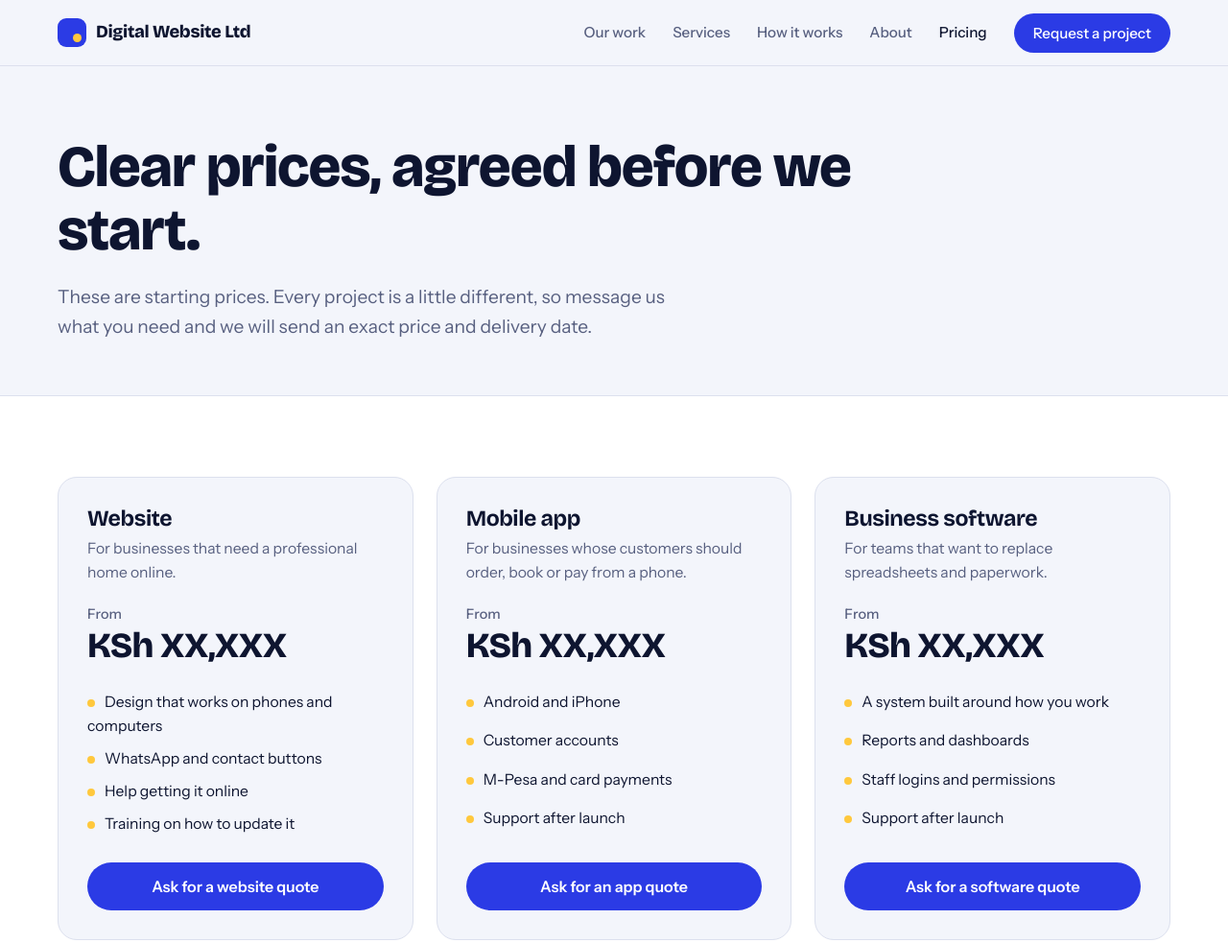
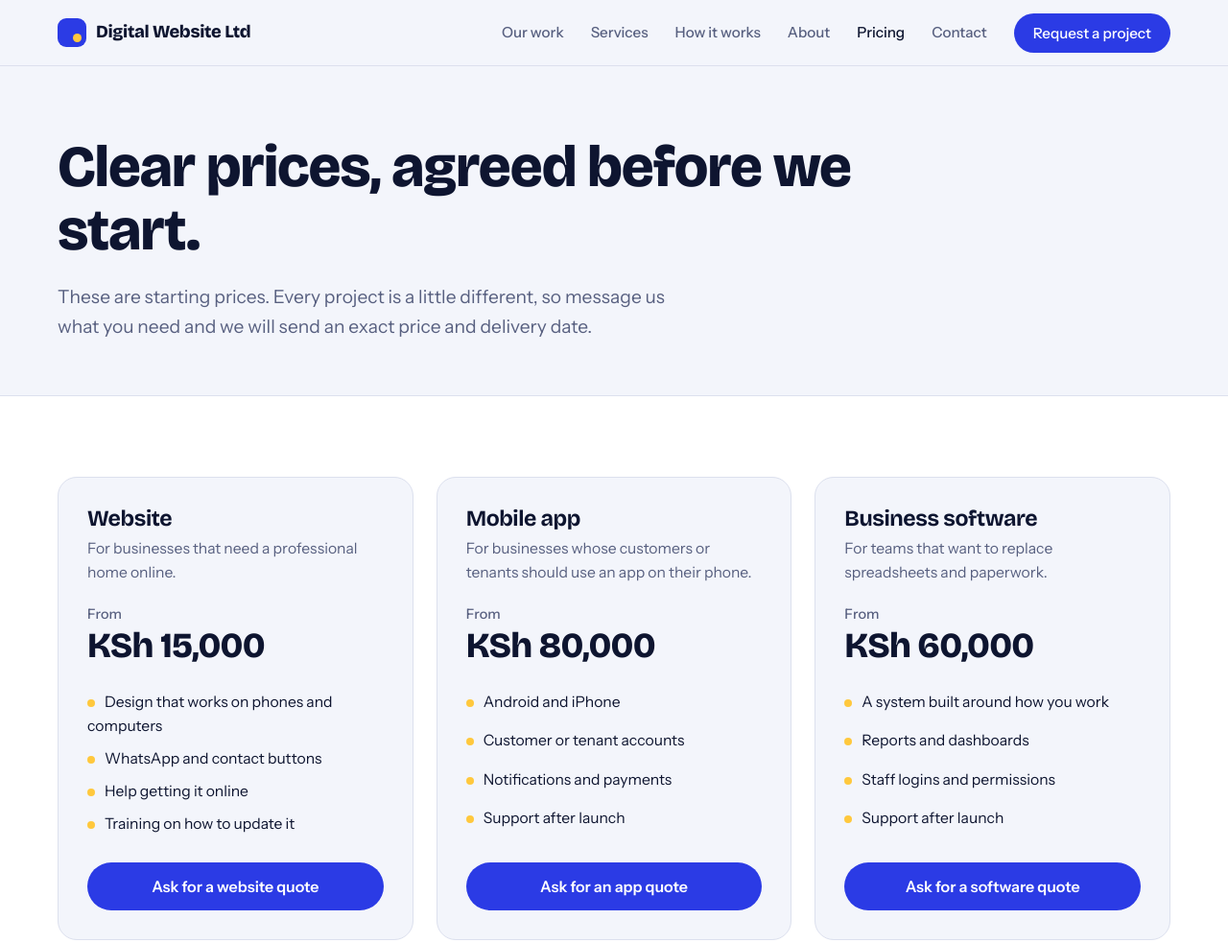
Before and after one commit to Dag-hub28/DigitalWebsite, a plain HTML site: page pricing.html in a window 1280 px wide. Shown: the top 983 px of the page at 96% size. Drawn offline with nearby package versions, Linux system fonts and the light colour scheme.

Commit message:
Update pricing.html

```diff
--- a/pricing.html
+++ b/pricing.html
@@ -70,6 +70,7 @@ nav.links a[aria-current="page"]{color:var(--ink)}
       <a href="index.html#process">How it works</a>
       <a href="about.html">About</a>
       <a href="pricing.html" aria-current="page">Pricing</a>
+      <a href="contact.html">Contact</a>
       <a class="btn btn-primary btn-sm" href="index.html#request">Request a project</a>
     </nav>
   </div>
@@ -86,12 +87,11 @@ nav.links a[aria-current="page"]{color:var(--ink)}
 
 <section class="band">
   <div class="wrap">
-    <!-- EDIT: change every price, and change the list items so they match exactly what you offer. -->
     <div class="plans">
       <div class="plan">
         <h3>Website</h3>
         <p class="for">For businesses that need a professional home online.</p>
-        <div class="price"><small>From</small>KSh XX,XXX</div>
+        <div class="price"><small>From</small>KSh 15,000</div>
         <ul>
           <li>Design that works on phones and computers</li>
           <li>WhatsApp and contact buttons</li>
@@ -102,12 +102,12 @@ nav.links a[aria-current="page"]{color:var(--ink)}
       </div>
       <div class="plan">
         <h3>Mobile app</h3>
-        <p class="for">For businesses whose customers should order, book or pay from a phone.</p>
-        <div class="price"><small>From</small>KSh XX,XXX</div>
+        <p class="for">For businesses whose customers or tenants should use an app on their phone.</p>
+        <div class="price"><small>From</small>KSh 80,000</div>
         <ul>
           <li>Android and iPhone</li>
-          <li>Customer accounts</li>
-          <li>M-Pesa and card payments</li>
+          <li>Customer or tenant accounts</li>
+          <li>Notifications and payments</li>
           <li>Support after launch</li>
         </ul>
         <a class="btn btn-primary" href="#" data-wa="Hello Digital Website Ltd, I would like a price for a mobile app.">Ask for an app quote</a>
@@ -115,7 +115,7 @@ nav.links a[aria-current="page"]{color:var(--ink)}
       <div class="plan">
         <h3>Business software</h3>
         <p class="for">For teams that want to replace spreadsheets and paperwork.</p>
-        <div class="price"><small>From</small>KSh XX,XXX</div>
+        <div class="price"><small>From</small>KSh 60,000</div>
         <ul>
           <li>A system built around how you work</li>
           <li>Reports and dashboards</li>
@@ -199,15 +199,19 @@ nav.links a[aria-current="page"]{color:var(--ink)}
 <footer>
   <div class="wrap">
     <span>&copy; <span id="yr"></span> Digital Website Ltd. All rights reserved.</span>
-    <span>Websites, apps and software.</span>
+    <nav class="foot-links" aria-label="Footer">
+      <a href="index.html">Home</a>
+      <a href="about.html">About</a>
+      <a href="pricing.html">Pricing</a>
+      <a href="contact.html">Contact</a>
+    </nav>
   </div>
 </footer>
 
 <a class="wa-float" href="#" data-wa="Hello Digital Website Ltd, I would like a price for a project.">Chat on WhatsApp</a>
 
 <script>
-/* EDIT: use the same WhatsApp number as in index.html (digits only, with country code) */
-const WHATSAPP = "254700000000";
+const WHATSAPP = "254748617268";
 
 document.addEventListener("click", e => {
   const el = e.target.closest("[data-wa]");
```
